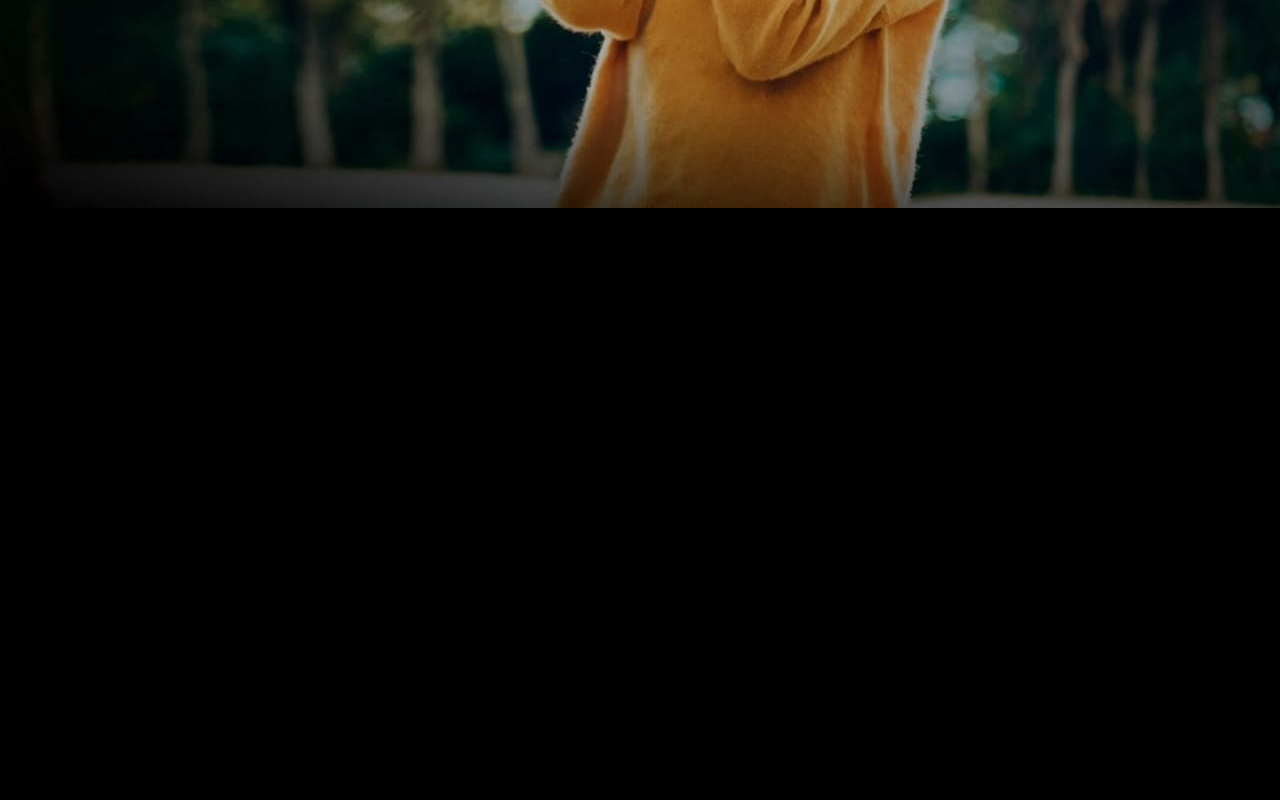
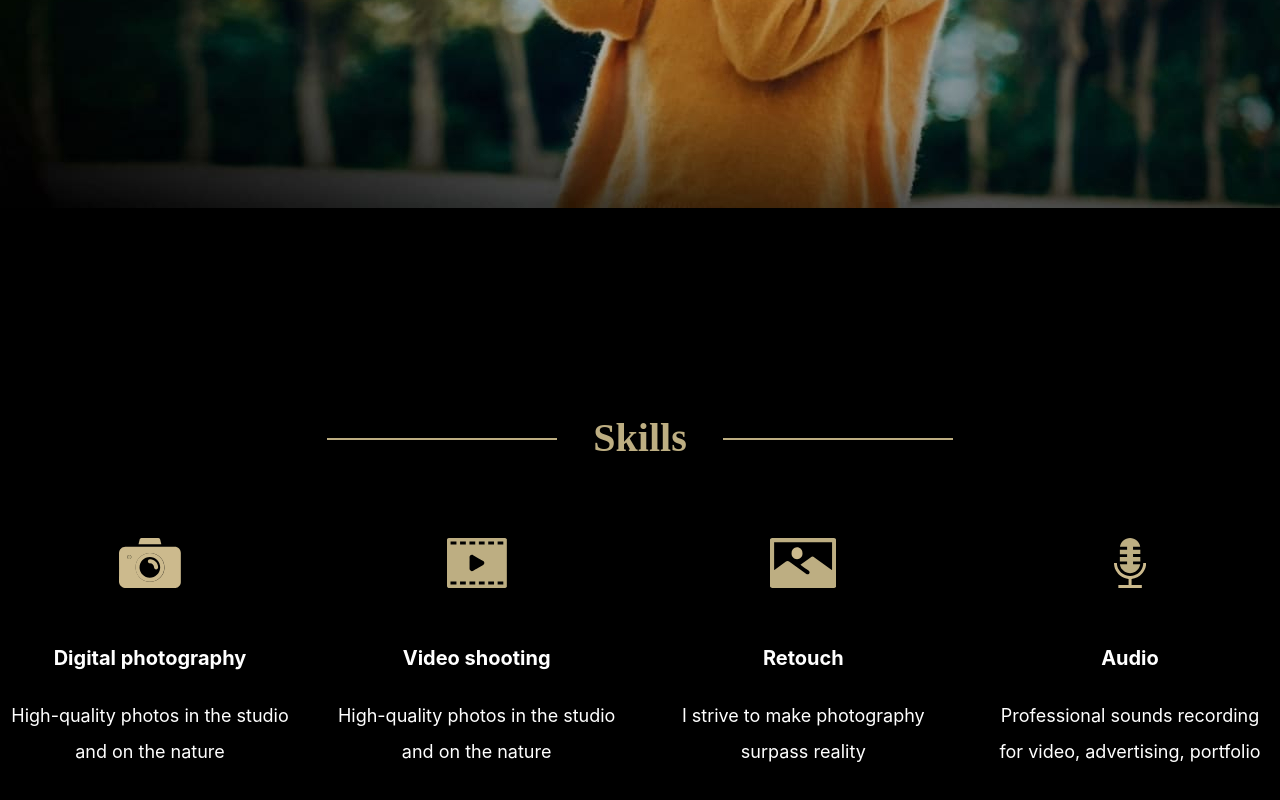
Before and after one commit to inalitvinka/portfolio, a website: page src/index.pug in a window 1280 px wide. Shown: the part 702-1502 px from the top of the page. Before the commit the page ends 1100 px from the top, so only its background shows below. Drawn offline with nearby package versions, Linux system fonts and the light colour scheme; files that its build step writes are made by us from their sources; a web font is replaced by a local one.

Commit message:
feat: add skills

```diff
--- /dev/null
+++ b/src/assets/styles/sections/_skills.scss
@@ -0,0 +1,85 @@
+@import "../util/var";
+@import "../util/mixins";
+
+
+//SKILLS
+
+.skills {
+    max-width: 140rem;
+    width: 100%;
+    margin-bottom: 11rem;
+
+    &-title {
+        @include fontTitle;
+
+    }
+
+    &-cards {
+        display: flex;
+        flex-wrap: wrap;
+        justify-content: space-between;
+    }
+    &-card {
+        max-width: 28rem;
+        width: 100%;
+
+        &__img {
+            display: flex;
+            justify-content: center;
+            margin-bottom: 5rem;
+        }
+
+        &__pic {
+            max-width: 6.2rem;
+            width: 100%;
+
+        }
+        &__pic2 {
+            max-width: 6rem;
+            width: 100%;
+        }
+        &__pic3 {
+            max-width: 6.6rem;
+            width: 100%;
+        }
+        &__pic4 {
+            max-width: 3.2rem;
+            width: 100%;
+        }
+
+        &__title {
+            font-style: normal;
+            font-weight: bold;
+            font-size: 2rem;
+            line-height: 4rem;
+            text-align: center;
+            color: $c-white;
+            margin-bottom: 2rem;
+        }
+        &__text {
+            @include cardText;
+        }
+    }
+}
+span {
+    position: relative;
+
+    &:before {
+        display: block;
+        width: 23rem;
+        content: '';
+        position: absolute;
+        border-bottom: .2rem solid $c-gold;
+        top:50%;
+        right: 13rem;
+    }
+    &:after {
+        display: block;
+        width: 23rem;
+        content: '';
+        position: absolute;
+        border-bottom: .2rem solid $c-gold;
+        top:50%;
+        left: 13rem;
+    }
+}
--- a/src/assets/styles/styles.scss
+++ b/src/assets/styles/styles.scss
@@ -4,5 +4,6 @@
 
 @import "sections/header";
 @import "sections/hero";
+@import "sections/skills";
 //другие секции
 @import "sections/footer";
--- /dev/null
+++ b/src/components/skills.pug
@@ -0,0 +1,16 @@
+//SKILLS
+
+mixin cardSkills (size, src, title, text)
+  .skills-card
+      .skills-card__img
+        img(class= size)(src= src, alt="skill-img")
+      h3.skills-card__title= title
+      p.skills-card__text= text
+
+section.skills.container
+  h2#skills.skills-title <span>Skills</span>
+  .skills-cards
+    +cardSkills ('skills-card__pic', 'assets/images/svg/camera.svg', 'Digital photography', 'High-quality photos in the studio and on the nature')
+    +cardSkills ('skills-card__pic2', 'assets/images/svg/video.svg', 'Video shooting', 'High-quality photos in the studio and on the nature')
+    +cardSkills ('skills-card__pic3', 'assets/images/svg/image.svg', 'Retouch', 'I strive to make photography surpass reality')
+    +cardSkills ('skills-card__pic4', 'assets/images/svg/mic.svg', 'Audio', 'Professional sounds recording for video, advertising, portfolio' )
--- a/src/index.pug
+++ b/src/index.pug
@@ -8,4 +8,5 @@ head
 body
   include components/header
   include components/hero
+  include components/skills
   script(src="scripts/index.js")
```
